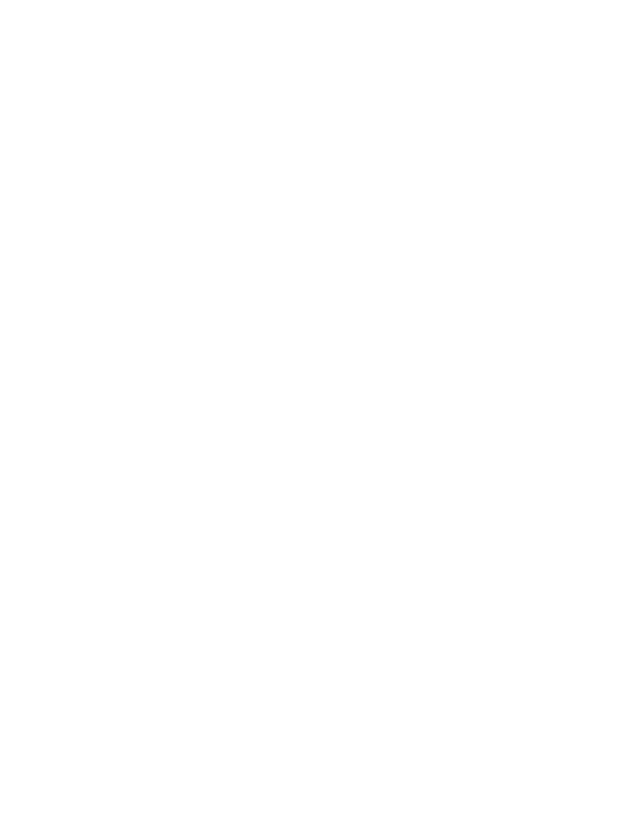
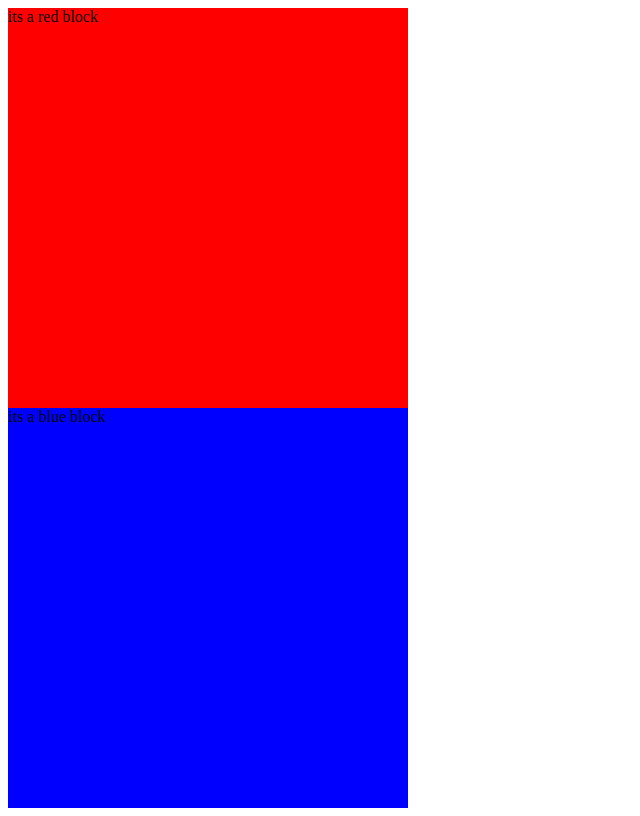
Before and after one commit to darkgraycat/reactive-bicycle, a website built with webpack: page index.html in a window 1280 px wide. Shown: the whole page, without its empty margins (0-640 px from the left). Built offline with nearby package versions, Linux system fonts and the light colour scheme.

Commit message:
adds minimal functionality to wp demo

```diff
--- a/index.html
+++ b/index.html
@@ -5,12 +5,12 @@
 	<meta charset="UTF-8">
 	<meta http-equiv="X-UA-Compatible" content="IE=edge">
 	<meta name="viewport" content="width=device-width, initial-scale=1.0">
-	<script src="dist/bundle.js"></script>
 	<title>Demo page</title>
 </head>
 
 <body>
 	<div id="app"></div>
+	<script src="dist/bundle.js"></script>
 </body>
 
 </html>
--- a/src/index.js
+++ b/src/index.js
@@ -1,7 +1,14 @@
 import RB from './lib/reactive-bicycle'
 
-console.log(RB)
 
-const block = new RB.Block()
+const app = document.querySelector('#app')
 
-block.print()
+console.log(app)
+
+const block1 = new RB.Block('red', 'its a red block')
+const block2 = new RB.Block('blue', 'its a blue block')
+
+console.log(block1)
+
+app.appendChild(block1.node)
+app.appendChild(block2.node)
--- a/src/lib/elements/block.js
+++ b/src/lib/elements/block.js
@@ -1,9 +1,8 @@
 import Element from './element.js'
 
 export default class Block extends Element {
-	constructor() {
-		super()
-		console.log('this is my block')
+	constructor(color, text) {
+		super('400px', '400px', color, text)
 	}
 
 	print() {
--- a/src/lib/elements/element.js
+++ b/src/lib/elements/element.js
@@ -1,5 +1,28 @@
 export default class Element {
-	constructor() {
-		console.log('this is my new element')
+	constructor(width, height, color, html) {
+		this.node = document.createElement('div')
+		this.width = width
+		this.height = height
+		this.color = color
+		this.html = html
+		this._update()
+	}
+
+	add(element) {
+		element.node.appendChild(element)
+		this._update()
+
+	}
+
+	append(element) {
+		element.add(this.node)
+		this._update()
+	}
+
+	_update() {
+		this.node.style.width = this.width
+		this.node.style.height = this.height
+		this.node.style.backgroundColor = this.color
+		this.node.innerHTML = this.html
 	}
 }
--- a/src/lib/reactive-bicycle.js
+++ b/src/lib/reactive-bicycle.js
@@ -1,6 +1,4 @@
 import Block from './elements/block.js'
-// import Element from './elements/element.js'
+import Element from './elements/element.js'
 
-export default {
-	Block
-}
+export default { Block, Element }
```
Also changed, not shown: dist/bundle.js.
